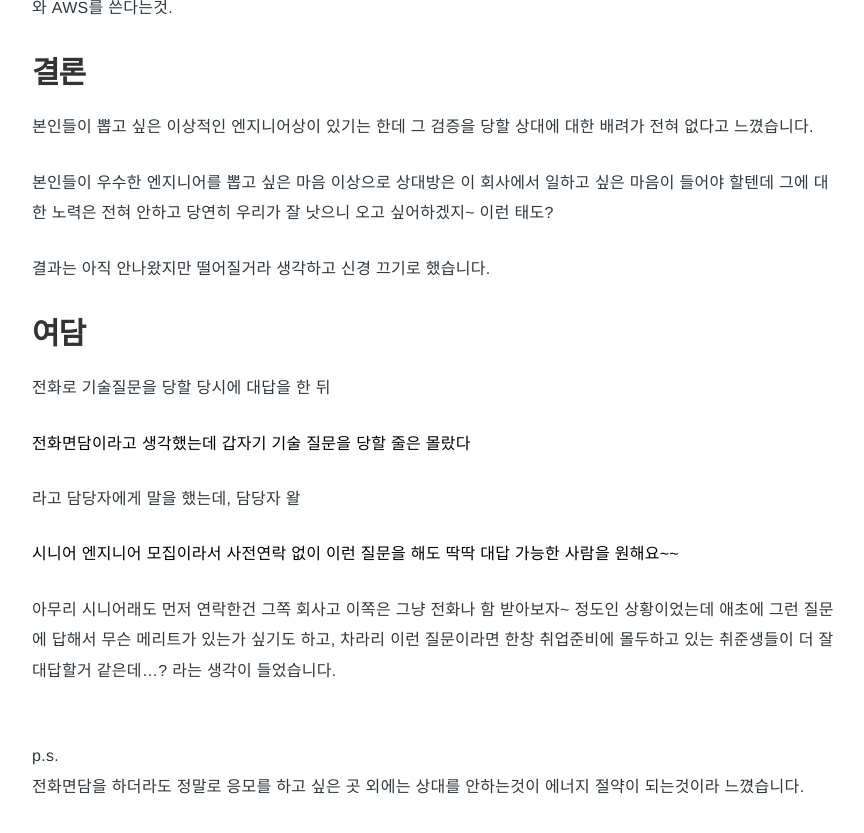
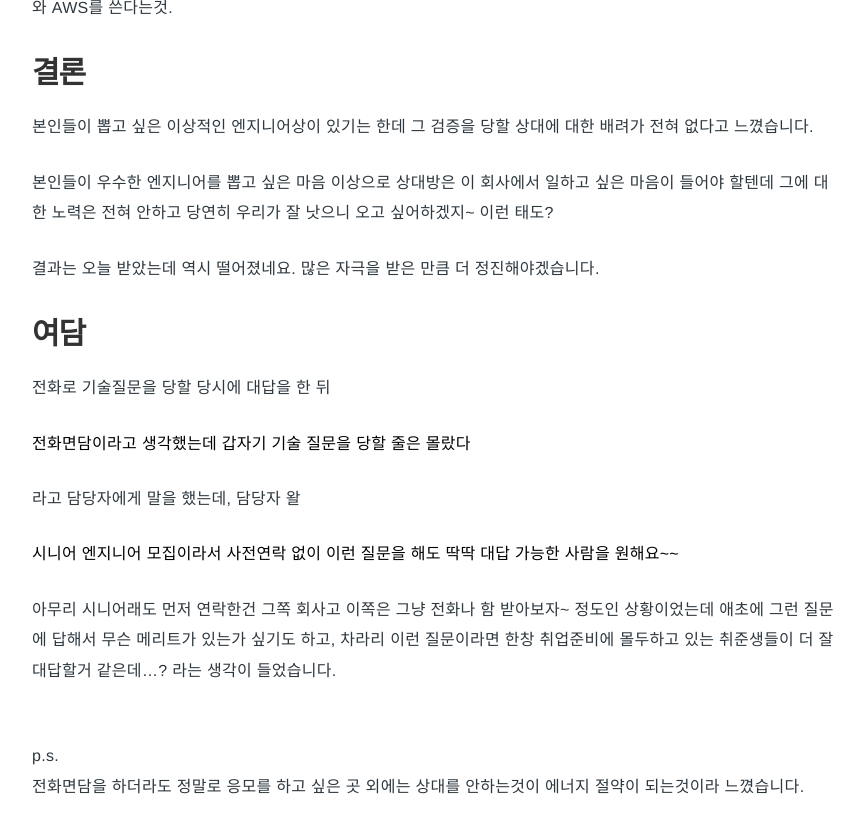
Before and after one commit to Pie001/pie001.github.io, a Jekyll site: the page built from _posts/2018-06-12-0022.md, in a window 1280 px wide and 900 px high, scrolled down 1864 px. Shown: the top 833 px of the window, without its empty margins (203-1067 px from the left). Built offline with Jekyll 4.4.1, drawn with Linux system fonts in a browser that asks for light colours; comment, search, counter and statistics services are not loaded.

Commit message:
Update 2018-06-12-0022.md

```diff
--- a/_posts/2018-06-12-0022.md
+++ b/_posts/2018-06-12-0022.md
@@ -64,7 +64,8 @@ description: 어제 본 개발자 면접에 대해서
 
 본인들이 우수한 엔지니어를 뽑고 싶은 마음 이상으로 상대방은 이 회사에서 일하고 싶은 마음이 들어야 할텐데 그에 대한 노력은 전혀 안하고 당연히 우리가 잘 낫으니 오고 싶어하겠지~ 이런 태도?
 
-결과는 아직 안나왔지만 떨어질거라 생각하고 신경 끄기로 했습니다.
+
+결과는 오늘 받았는데 역시 떨어졌네요. 많은 자극을 받은 만큼 더 정진해야겠습니다.
 
 # 여담
 
```
